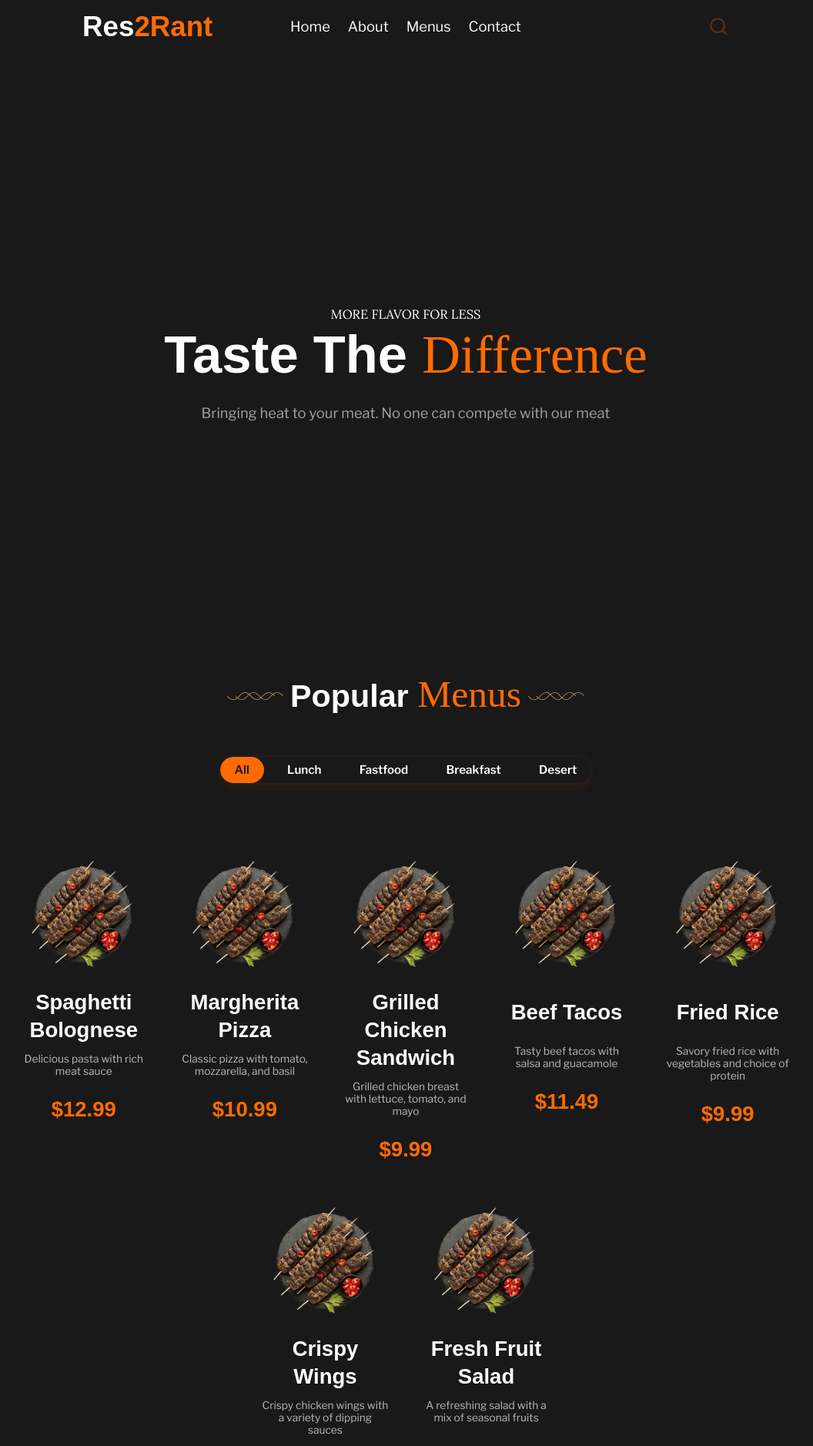
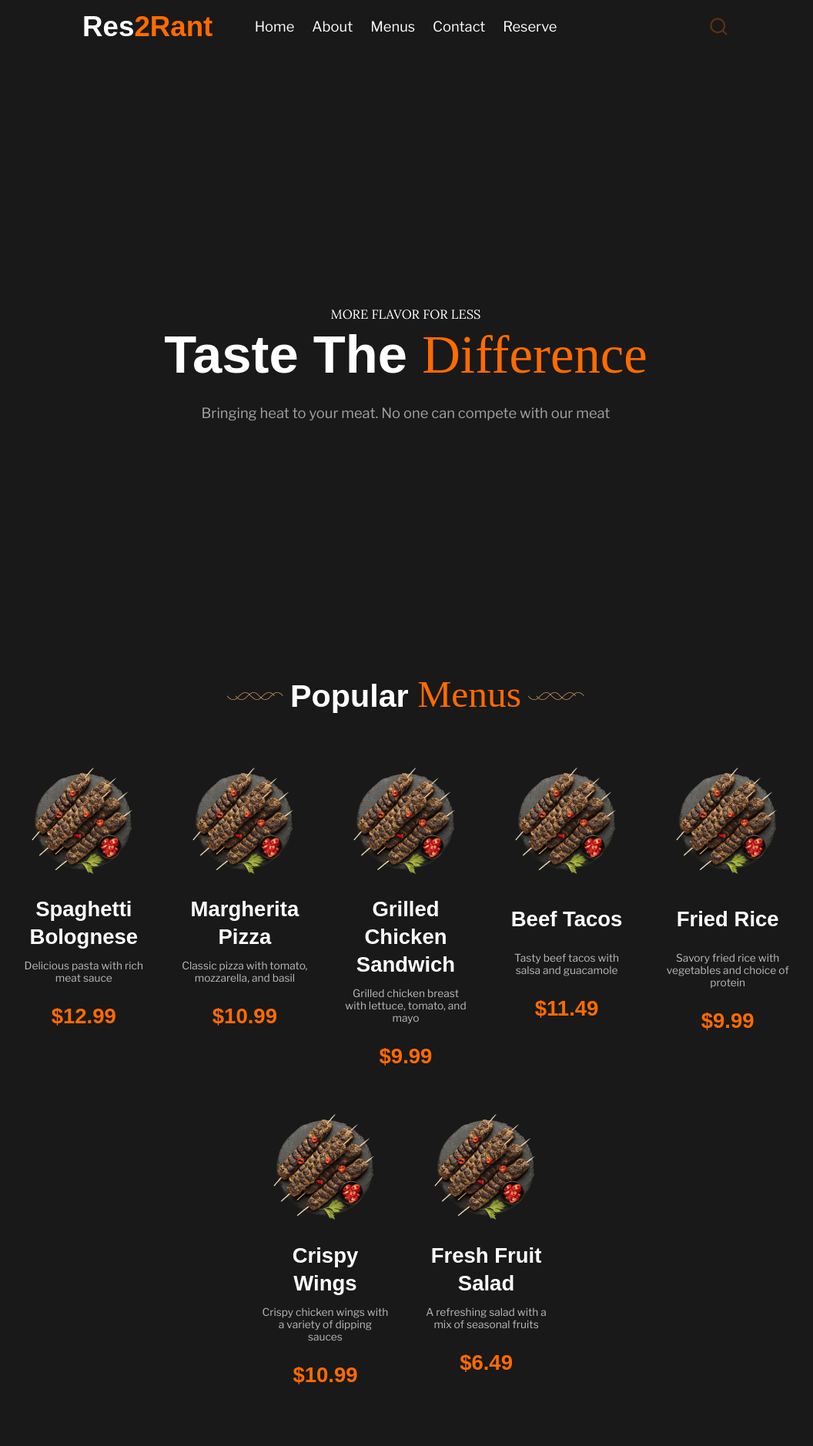
Before and after one commit to nazmus767921/Restaurant_project-1.00, a React (Vite) app: page / in a window 1280 px wide. Shown: the top 1878 px of the page at 77% size, without its empty margins (113-1169 px from the left). Built offline with nearby package versions, Linux system fonts and the light colour scheme; a web font is replaced by a local one.

Commit message:
updated APP

```diff
--- a/src/App.jsx
+++ b/src/App.jsx
@@ -1,9 +1,11 @@
 import { Outlet } from "react-router-dom";
 import NavBar from "./components/UI/NavBar/NavBar";
+import ScrollToTop from "./utils/helpers/ScrollToTop";
 
 const App = () => {
 	return (
 		<>
+			<ScrollToTop />
 			<NavBar />
 			<Outlet />
 		</>
--- a/src/components/UI/NavBar/components/MobileSideBar/MobileSideBar.jsx
+++ b/src/components/UI/NavBar/components/MobileSideBar/MobileSideBar.jsx
@@ -4,6 +4,7 @@ import getCursiveStyle from "../../../../../utils/helpers/getCursiveStyle";
 import SideBarLink from "./components/SideBarLink";
 import { Main } from "./styles/MobileSideBar.styles";
 import TextBTNDoubleLines from "../../../TextBTNDoubleLines";
+import { paths } from "../../../../../Root.paths";
 
 const MobileSideBar = ({ toggleShowSidebar }) => {
 	const links = nav.links;
@@ -15,11 +16,12 @@ const MobileSideBar = ({ toggleShowSidebar }) => {
 			<div className="links">
 				{links.map((linkobj) => {
 					const { id, link, title } = linkobj;
-					return (
-						<Link to={link} key={id} onClick={toggleShowSidebar}>
-							<SideBarLink>{getCursiveStyle(title)}</SideBarLink>
-						</Link>
-					);
+					if (link !== paths.reservation)
+						return (
+							<Link to={link} key={id} onClick={toggleShowSidebar}>
+								<SideBarLink>{getCursiveStyle(title)}</SideBarLink>
+							</Link>
+						);
 				})}
 			</div>
 			<Link to={nav.btn.link}>
--- a/src/components/UI/Reservation/Reservation.jsx
+++ b/src/components/UI/Reservation/Reservation.jsx
@@ -1,8 +1,10 @@
+import { Link } from "react-router-dom";
 import { reservation } from "../../../constant/en-us/shared.constants";
 import Tag from "../Tag";
 import TextBTNDoubleLines from "../TextBTNDoubleLines";
 import Title from "../Title";
 import { Wrapper } from "./styles/Reservation.styles";
+import { paths } from "../../../Root.paths";
 
 const Reservation = () => {
 	return (
@@ -14,7 +16,9 @@ const Reservation = () => {
 				</div>
 				<div className="content">
 					<p>{reservation.description}</p>
-					<TextBTNDoubleLines>{reservation.btn}</TextBTNDoubleLines>
+					<Link to={paths.reservation}>
+						<TextBTNDoubleLines>{reservation.btn}</TextBTNDoubleLines>
+					</Link>
 				</div>
 			</div>
 		</Wrapper>
--- a/src/constant/en-us/shared.constants.jsx
+++ b/src/constant/en-us/shared.constants.jsx
@@ -29,6 +29,11 @@ export const nav = {
 			id: crypto.randomUUID(),
 			title: "Contact us**#",
 			link: paths.contact,
+		},
+		{
+			id: crypto.randomUUID(),
+			title: "Reserve **#",
+			link: paths.reservation,
 		},
 	],
 
--- a/src/index.css
+++ b/src/index.css
@@ -20,9 +20,9 @@ html {
 	line-height: 1.5;
 	font-weight: 400;
 
-	color-scheme: light dark;
+	/* color-scheme: light dark;
 	color: rgb(255, 255, 255);
-	background-color: #191919;
+	background-color: #191919; */
 
 	font-synthesis: none;
 	text-rendering: optimizeLegibility;
--- a/src/index.styles.js
+++ b/src/index.styles.js
@@ -7,14 +7,14 @@ export const GlobalStyles = createGlobalStyle`
 
 	body {
 		margin: 0;
-
 		color: ${colors["text-white"]};
+		background-color: ${colors["bg-primary-dark"]};
 		display: flex;
 		min-width: 320px;
 		min-height: 100vh;
 		width: 100%;
 
-		/* overflow-x: hidden; */
+		overflow-x: hidden;
 	}
 
 button {
--- a/src/pages/Home/components/PopularMenu/PopularMenu.jsx
+++ b/src/pages/Home/components/PopularMenu/PopularMenu.jsx
@@ -1,9 +1,7 @@
-import FoodFilterMenu from "../../../../components/UI/Food Filter/FoodFilterMenu";
 import Title from "../../../../components/UI/Title";
 import { menu } from "../../../../constant/en-us/home_page.constants";
 import { styled } from "styled-components";
 import MenuShowcase from "../../../../components/UI/MenuShowcase/MenuShowcase";
-import { devices } from "../../../../utils/breakpoints";
 import TextBTN from "../../../../components/UI/TextBTN";
 import { Link } from "react-router-dom";
 import { paths } from "../../../../Root.paths";
@@ -18,9 +16,6 @@ const PopularMenu = () => {
 	return (
 		<Wrapper>
 			<Title deco>{menu.title}</Title>
-			<div className="foodFilterMenu--wrapper">
-				<FoodFilterMenu />
-			</div>
 			<MenuShowcase>
 				{featuredMenus.map((menu) => {
 					return <MenuCard__GridView key={menu.id} menu={menu} />;
@@ -41,12 +36,6 @@ const Wrapper = styled.div`
 	padding-block-end: 6em;
 
 	/* elements inside */
-	.foodFilterMenu--wrapper {
-		@media screen and (${devices.md}) {
-			margin-block-end: 2em;
-		}
-	}
-
 	.Show_full_menu--BTN {
 		margin-inline: auto;
 	}
--- /dev/null
+++ b/src/utils/helpers/ScrollToTop.jsx
@@ -0,0 +1,14 @@
+import { useEffect } from 'react';
+import { useLocation } from 'react-router-dom';
+
+function ScrollToTop() {
+  const { pathname } = useLocation();
+
+  useEffect(() => {
+    window.scrollTo(0, 0);
+  }, [pathname]);
+
+  return null;
+}
+
+export default ScrollToTop;
```
